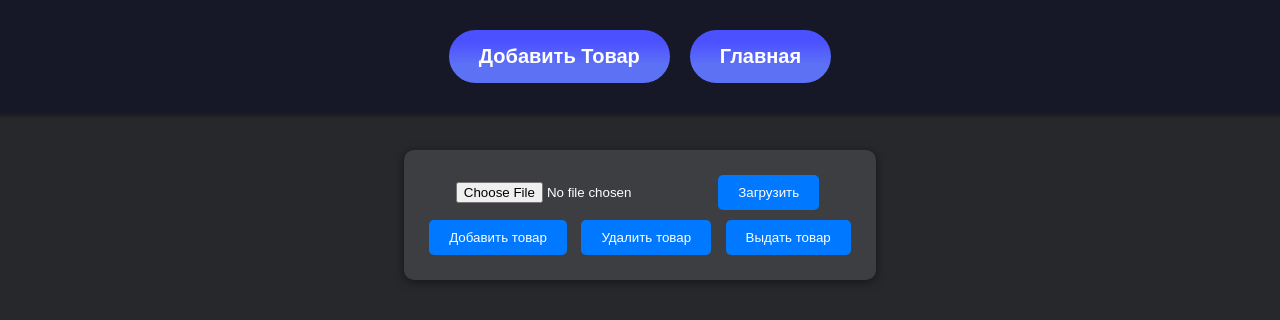
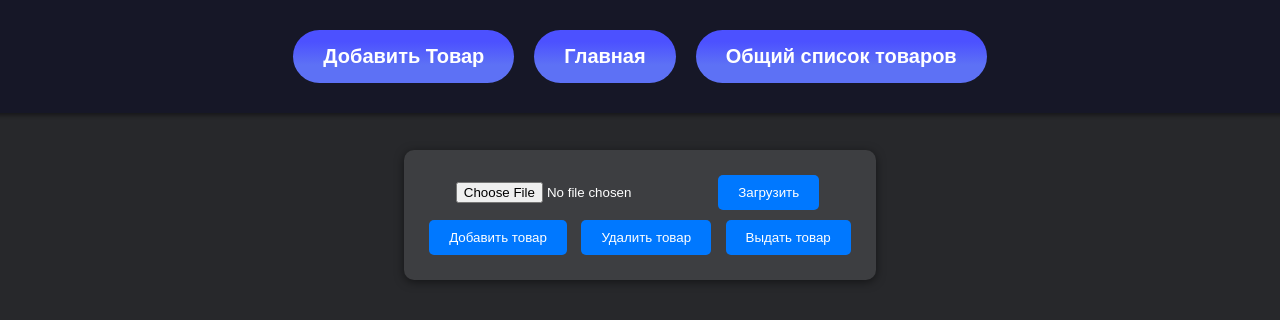
Before and after one commit to ValentaynYT/gpt_art_pro, a Flask app: page /four in a window 1280 px wide. Shown: the top 320 px of the page. Run offline with Flask 3, Linux system fonts and the light colour scheme; some libraries are stand-ins or nearby versions.

Commit message:
Update four.html

```diff
--- a/templates/four.html
+++ b/templates/four.html
@@ -151,6 +151,7 @@
     <div class="top-menu">
         <a href="{{ url_for('four') }}">Добавить Товар</a>
         <a href="{{ url_for('second') }}">Главная</a>
+        <a href="{{ url_for('all_shelves') }}">Общий список товаров</a>
     </div>
 
     <div class="upload-container">
```
